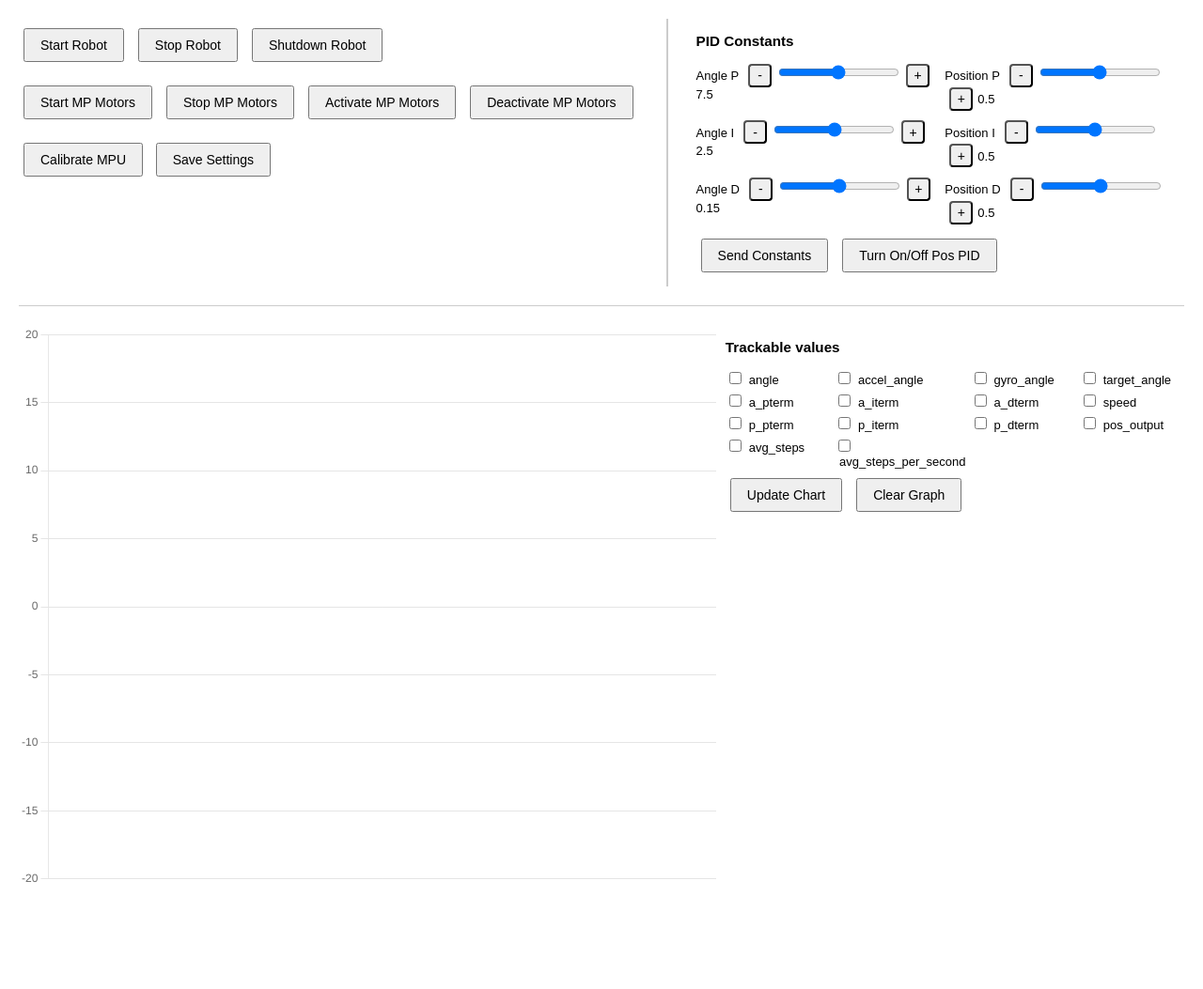
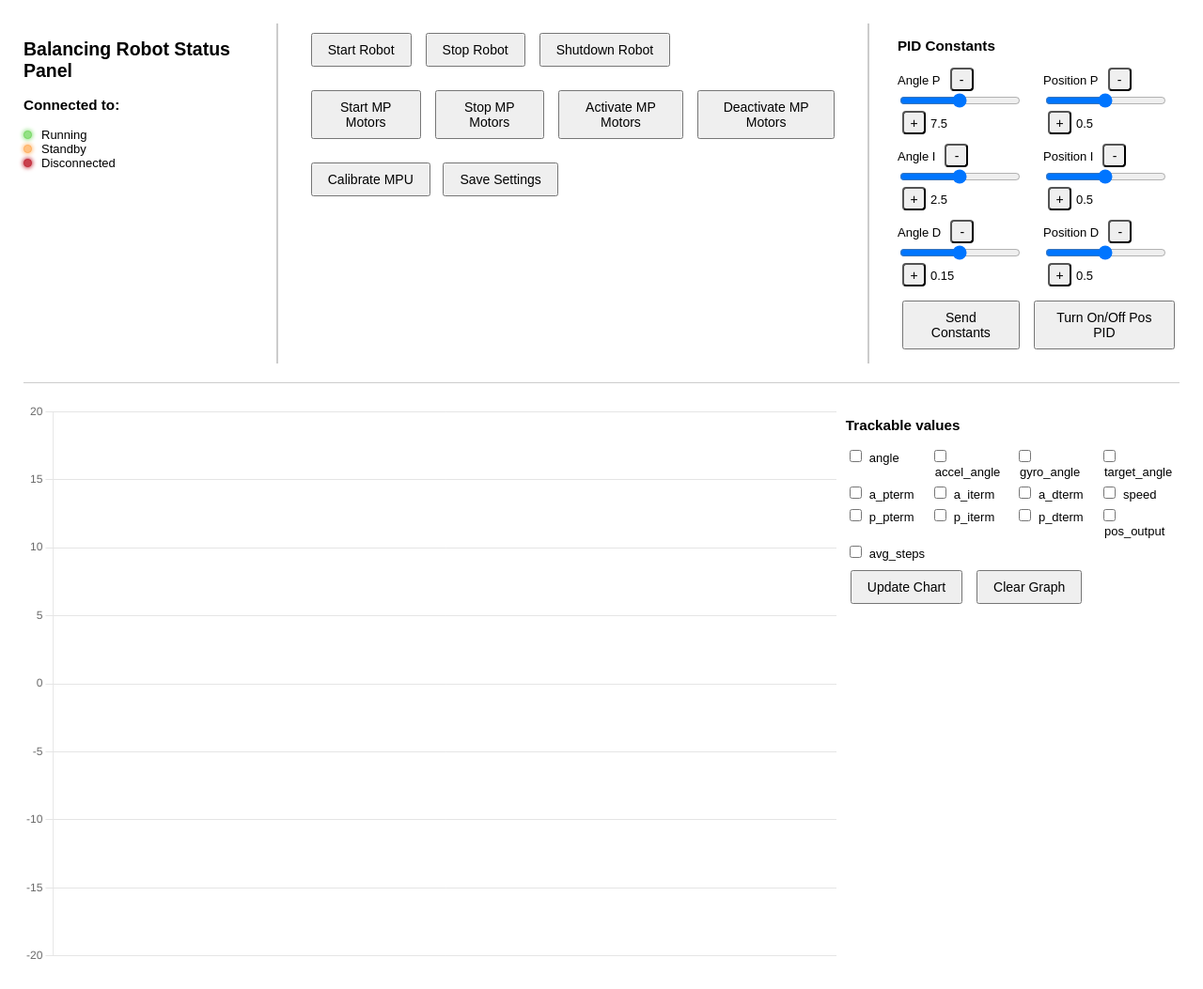
Before and after one commit to OrangeObst/Balancing_Robot, a Flask app: page / in a window 1280 px wide. Shown: the whole page at 94% size. Before the commit the page ends 939 px from the top, so only its background shows below. Run offline with Flask 3, Linux system fonts and the light colour scheme.

Commit message:
Frontend now initially displays robot name and status

```diff
--- a/src/network/server.py
+++ b/src/network/server.py
@@ -26,6 +26,10 @@ def handle_pos_pid_status(payload):
 @socketio.on('robot_status', namespace='/robot')
 def handle_robot_status(payload):
     socketio.emit('robot_status', payload, namespace='/client')
+
+@socketio.on('robot_data', namespace='/robot')
+def handle_robot_status(payload):
+    socketio.emit('robot_data', payload, namespace='/client')
 
 # ===== From Client to Robot =====
 
--- a/src/network/templates/index.html
+++ b/src/network/templates/index.html
@@ -17,7 +17,6 @@
         #topContainer {
             display: flex;
             gap: 10px;
-            max-width: 1600px;
             margin-bottom: 5px;
             font-size: small;
         }
@@ -26,7 +25,7 @@
             min-width: 300px;
         }
 
-        #rightSide {
+        #pidCalibration {
             flex: 1;
             min-width: 300px;
             flex-direction: column;
@@ -138,11 +137,62 @@
         .tooltip:hover .tooltiptext {
             visibility: visible;
         }
+
+        body {
+            margin: 25px;
+        }
+
+
+        ul {
+            margin: 0;
+            padding: 0;
+            list-style: none;
+        }
+
+        .status {
+            &.running:before {
+                background-color: #94E185;
+                border-color: #78D965;
+                box-shadow: 0px 0px 4px 1px #94E185;
+            }
+
+            &.standby:before {
+                background-color: #FFC182;
+                border-color: #FFB161;
+                box-shadow: 0px 0px 4px 1px #FFC182;
+            }
+
+            &.disconnected:before {
+                background-color: #C9404D;
+                border-color: #C42C3B;
+                box-shadow: 0px 0px 4px 1px #C9404D;
+            }
+
+            &:before {
+                content: ' ';
+                display: inline-block;
+                width: 7px;
+                height: 7px;
+                margin-right: 10px;
+                border: 1px solid #000;
+                border-radius: 7px;
+            }
+        }
     </style>
 </head>
 
 <body>
     <div id="topContainer">
+        <div>
+            <h2>Balancing Robot Status Panel</h2>
+            <h3 id="robotName">Connected to: <span></span></h3>
+            <ul>
+                <li id="status-running" class="status running">Running</li>
+                <li id="status-standby" class="status standby">Standby</li>
+                <li id="status-disconnected" class="status disconnected">Disconnected</li>
+            </ul>
+        </div>
+        <div class="vertical-divider"></div>
         <div class="updateButtonAlignment">
             <div class="buttonRow">
                 <button type="button" id="startRobotButton" class="updateButton">Start Robot</button>
@@ -161,7 +211,7 @@
             </div>
         </div>
         <div class="vertical-divider"></div>
-        <div id="rightSide">
+        <div id="pidCalibration">
             <h3>PID Constants</h3>
             <div id="constantsForm">
                 <div id="constantsFormContainer">
@@ -197,7 +247,7 @@
             "angle", "accel_angle", "gyro_angle", "target_angle",
             "a_pterm", "a_iterm", "a_dterm", "speed",
             "p_pterm", "p_iterm", "p_dterm", "pos_output",
-            "avg_steps", "avg_steps_per_second"
+            "avg_steps"
         ];
 
         const checkboxContainer = document.getElementById('checkboxContainer');
@@ -358,6 +408,14 @@
             angleChart.update();
         }
 
+        let robotConnected = true; // Assume connected initially until told otherwise
+        let robotRunning = false;
+        function updateStatusDisplay(isConnected, isRunning) {
+            document.getElementById('status-running').style.display = (isConnected && isRunning) ? 'list-item' : 'none';
+            document.getElementById('status-standby').style.display = (isConnected && !isRunning) ? 'list-item' : 'none';
+            document.getElementById('status-disconnected').style.display = (!isConnected) ? 'list-item' : 'none';
+        }
+
         socket.on('data', function (dataWrapper) {
             const data = dataWrapper.data || dataWrapper;
             angleChart.data.labels.push('');
@@ -378,25 +436,44 @@
             angleChart.update('none');
         });
 
-        socket.on('pid_constants', function (constants) {
-            Object.keys(constants).forEach(function (key) {
+        socket.on('robot_data', function (data) {
+            //'name'
+            //'pid_constants'
+            //'use_pos_pid'
+            //'running'
+            Object.keys(data.pid_constants).forEach(function (key) {
                 var slider = document.getElementById("slider_" + key);
                 var label = document.getElementById("label_" + key);
                 if (slider && label) {
-                    slider.value = constants[key];
-                    label.innerHTML = Number(constants[key]);
+                    slider.value = data.pid_constants[key];
+                    label.innerHTML = Number(data.pid_constants[key]);
                 }
-                console.log(constants[key])
+                console.log(data.pid_constants[key])
             });
+
+            if (data.name) {
+                document.querySelector('#robotName span').textContent = data.name;
+            }
+
+            if (data.running) {
+                robotRunning = true;
+            } else {
+                robotRunning = false;
+            }
+            updateStatusDisplay(robotConnected, robotRunning);
         });
 
         socket.on('robot_status', function (status) {
             if (status) {
                 document.getElementById('startRobotButton').disabled = true;
                 document.getElementById('stopRobotButton').disabled = false;
+                robotRunning = true;
+                updateStatusDisplay(robotConnected, robotRunning);
             } else {
                 document.getElementById('startRobotButton').disabled = false;
                 document.getElementById('stopRobotButton').disabled = true;
+                robotRunning = false;
+                updateStatusDisplay(robotConnected, robotRunning);
             }
         });
 
```
Also changed, not shown: src/main.py (+7 -0 lines), src/network/websocket.py (+16 -2 lines), src/robot/robot.py (+12 -5 lines), README.md.
